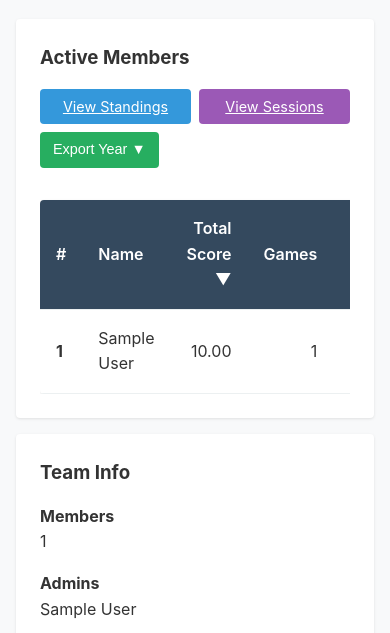
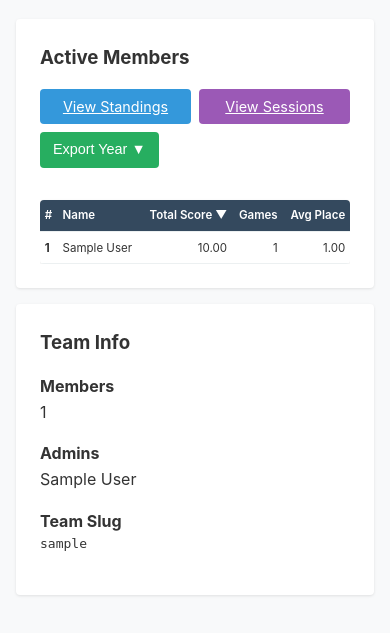
Before and after one commit to yuriko-aya/janki, a Django app: a page that uses templates/base.html in a window 390 px wide. Shown: the part 242-875 px from the top of the page. Run offline with Django 5.2, Linux system fonts and the light colour scheme; tables that the repository leaves empty hold one stand-in row (values such as "Sample post").

Commit message:
reduce table font size and padding for mobile

```diff
--- a/static/css/style.css
+++ b/static/css/style.css
@@ -374,6 +374,20 @@ footer {
 @media (max-width: 768px) {
     .hide-mobile {
         display: none !important;
+    }
+
+    table th,
+    table td {
+        padding: 0.5rem 0.4rem;
+        font-size: 0.78rem;
+    }
+}
+
+@media (max-width: 480px) {
+    table th,
+    table td {
+        padding: 0.4rem 0.3rem;
+        font-size: 0.72rem;
     }
 }
 
```
